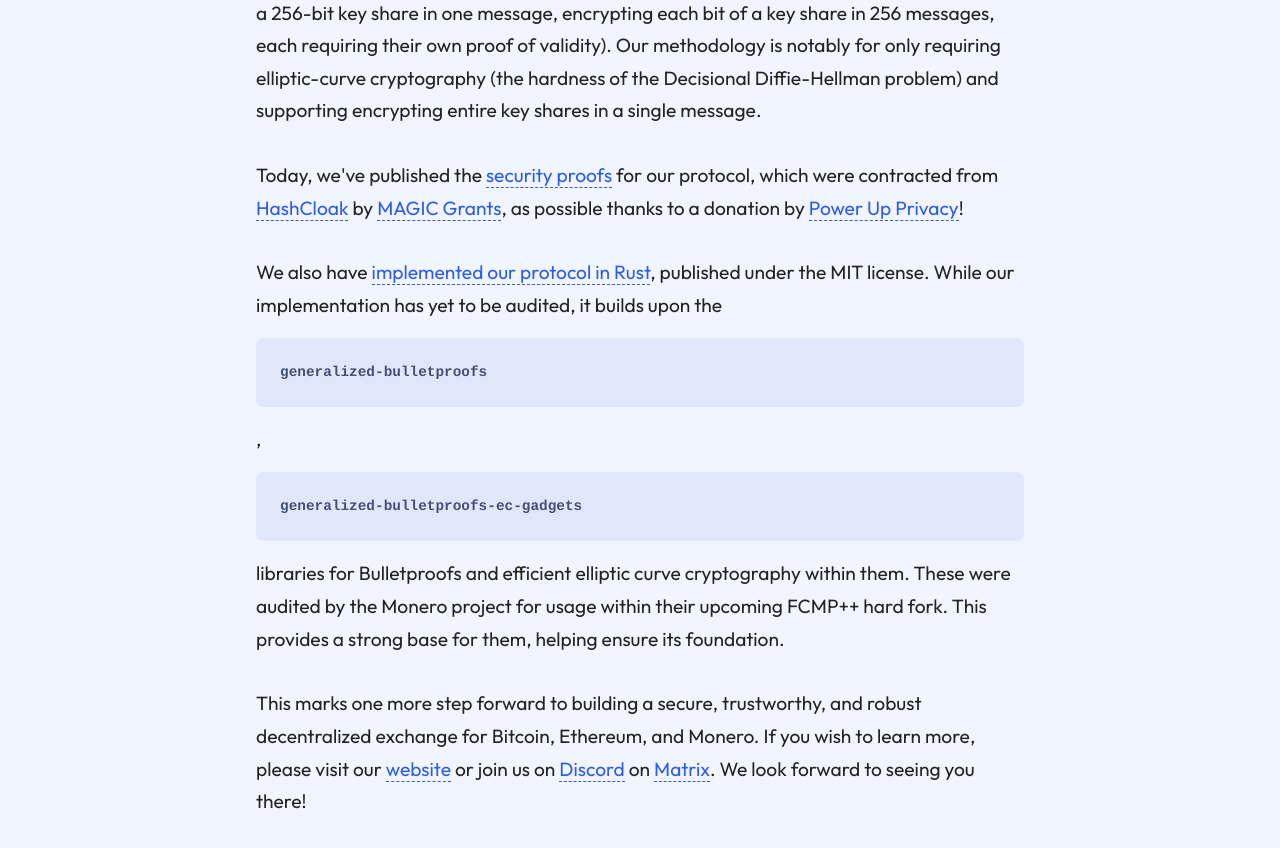
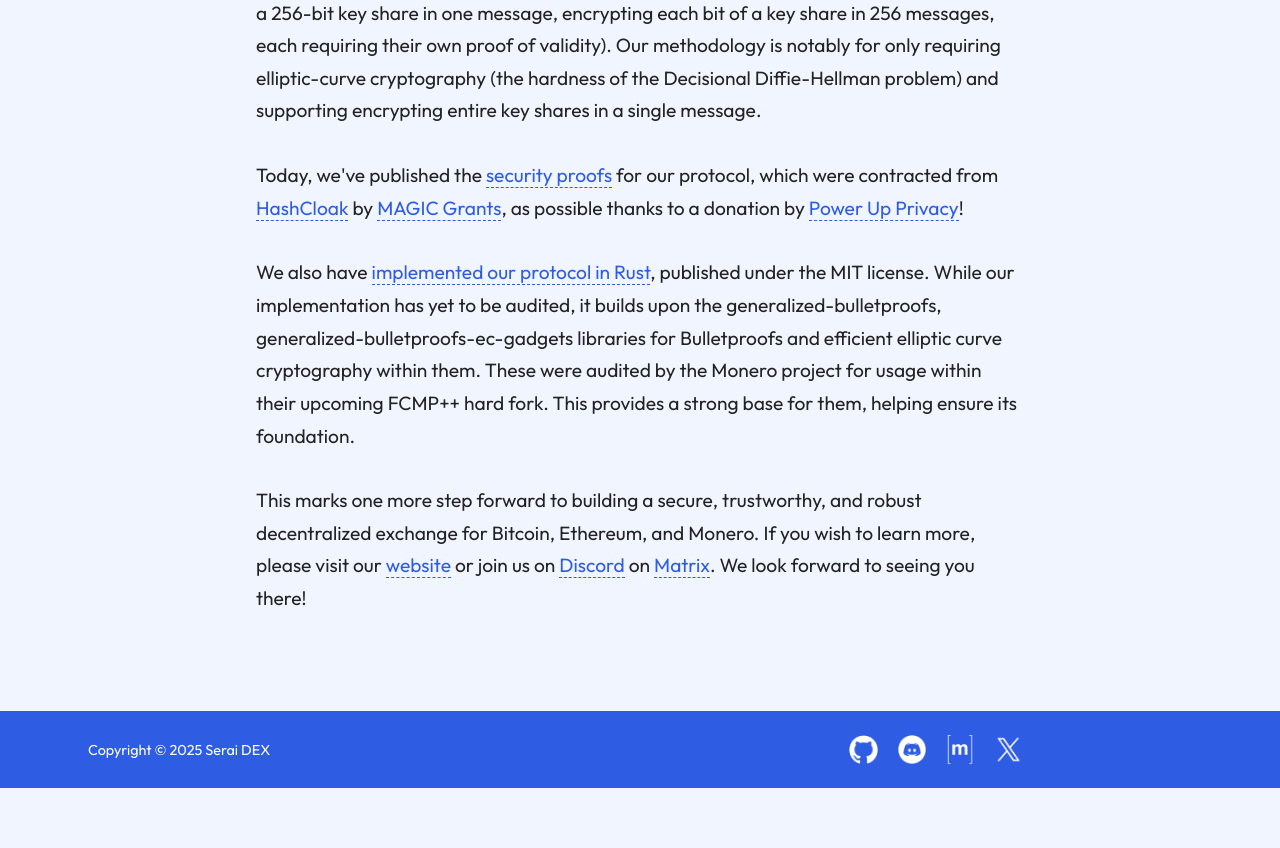
Before and after one commit to serai-dex/serai-dex.github.io, a Jekyll site: the page built from _posts/2025-09-26-dkg-evrf-security-proofs.md, in a window 1280 px wide and 900 px high, scrolled down 1463 px. Shown: the top 848 px of the window. Built offline with Jekyll 4.4.1, drawn with Linux system fonts in a browser that asks for light colours; after the commit the page ends 2251 px from its top, so only the background shows below that.

Commit message:
Remove code ticks which don't format well

```diff
--- a/_posts/2025-09-26-dkg-evrf-security-proofs.md
+++ b/_posts/2025-09-26-dkg-evrf-security-proofs.md
@@ -61,8 +61,8 @@ We also have
 [implemented our protocol in Rust](
   https://github.com/serai-dex/serai/tree/next/crypto/dkg/evrf
 ), published under the MIT license. While our implementation has yet to be
-audited, it builds upon the `generalized-bulletproofs`,
-`generalized-bulletproofs-ec-gadgets` libraries for Bulletproofs and efficient
+audited, it builds upon the generalized-bulletproofs,
+generalized-bulletproofs-ec-gadgets libraries for Bulletproofs and efficient
 elliptic curve cryptography within them. These were audited by the Monero
 project for usage within their upcoming FCMP++ hard fork. This provides a
 strong base for them, helping ensure its foundation.
```
